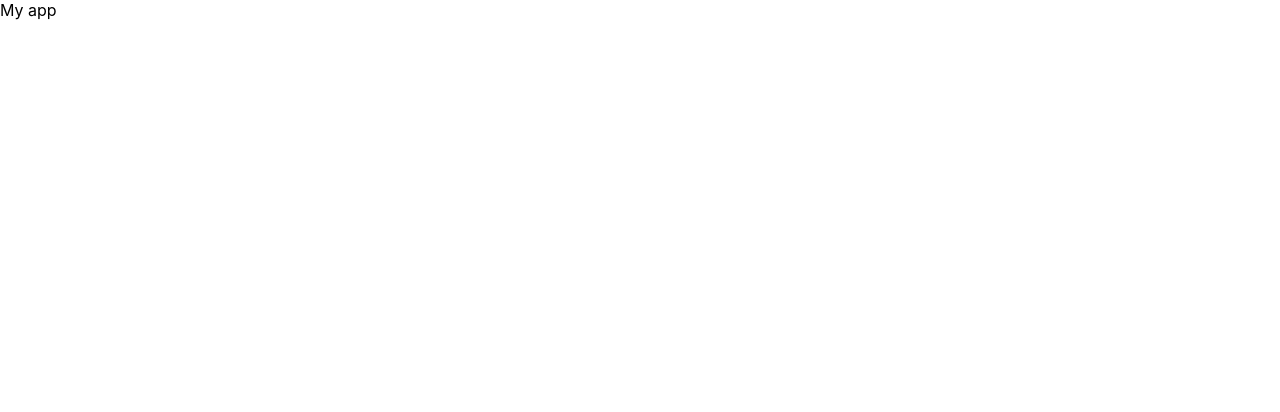
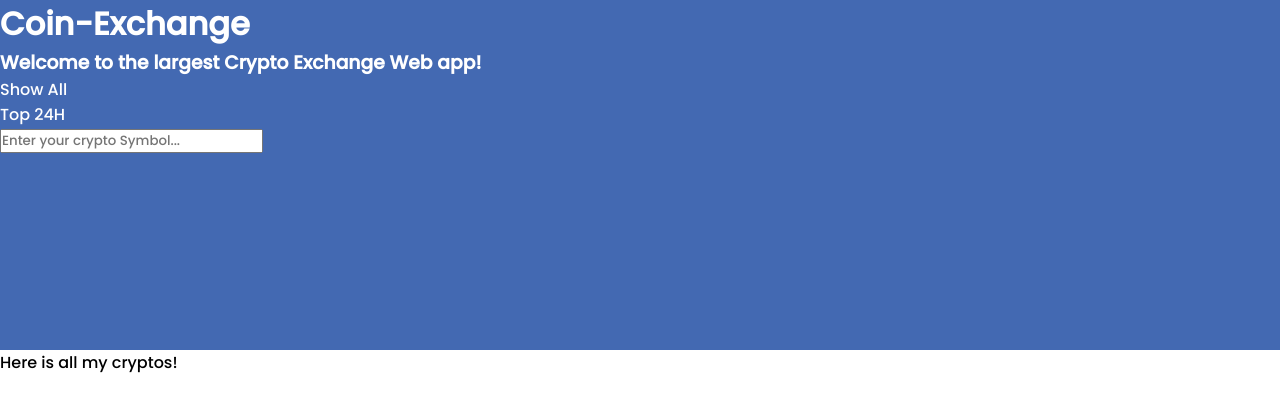
Before and after one commit to Kandy-Peter/crypto-exchange, a React (Create React App) app: page / in a window 1280 px wide. Shown: the top 412 px of the page. Built offline with nearby package versions, Linux system fonts and the light colour scheme.

Commit message:
setup project and add Header

```diff
--- a/src/App.css
+++ /dev/null
@@ -1,38 +0,0 @@
-.App {
-  text-align: center;
-}
-
-.App-logo {
-  height: 40vmin;
-  pointer-events: none;
-}
-
-@media (prefers-reduced-motion: no-preference) {
-  .App-logo {
-    animation: App-logo-spin infinite 20s linear;
-  }
-}
-
-.App-header {
-  background-color: #282c34;
-  min-height: 100vh;
-  display: flex;
-  flex-direction: column;
-  align-items: center;
-  justify-content: center;
-  font-size: calc(10px + 2vmin);
-  color: white;
-}
-
-.App-link {
-  color: #61dafb;
-}
-
-@keyframes App-logo-spin {
-  from {
-    transform: rotate(0deg);
-  }
-  to {
-    transform: rotate(360deg);
-  }
-}
--- a/src/App.js
+++ b/src/App.js
@@ -1,8 +1,11 @@
 import React from 'react';
+import Cryptos from './components/Cryptos';
+import Header from './components/Header';
 
 const App = () => (
   <div className="App">
-    My app
+    <Header />
+    <Cryptos />
   </div>
 );
 
--- a/src/components/Cryptos.js
+++ b/src/components/Cryptos.js
@@ -0,0 +1,9 @@
+import React from 'react';
+
+const Cryptos = () => (
+  <div className="cryptos_row">
+    Here is all my cryptos!
+  </div>
+);
+
+export default Cryptos;
--- a/src/components/Header.js
+++ b/src/components/Header.js
@@ -0,0 +1,15 @@
+import React from 'react';
+
+const Header = () => (
+  <div className="header-conatiner">
+    <h1>Coin-Exchange</h1>
+    <h3>Welcome to the largest Crypto Exchange Web app!</h3>
+    <section>
+      <option>Show All</option>
+      <option>Top 24H</option>
+    </section>
+    <input type="search" placeholder="Enter your crypto Symbol..." />
+  </div>
+);
+
+export default Header;
--- a/src/index.css
+++ /dev/null
@@ -1,13 +0,0 @@
-body {
-  margin: 0;
-  font-family: -apple-system, BlinkMacSystemFont, 'Segoe UI', 'Roboto', 'Oxygen',
-    'Ubuntu', 'Cantarell', 'Fira Sans', 'Droid Sans', 'Helvetica Neue',
-    sans-serif;
-  -webkit-font-smoothing: antialiased;
-  -moz-osx-font-smoothing: grayscale;
-}
-
-code {
-  font-family: source-code-pro, Menlo, Monaco, Consolas, 'Courier New',
-    monospace;
-}
--- a/src/index.js
+++ b/src/index.js
@@ -1,6 +1,6 @@
 import React from 'react';
 import ReactDOM from 'react-dom';
-import './index.css';
+import './styles/index.scss';
 import App from './App';
 
 ReactDOM.render(
--- a/src/redux/cryptos.js/Crypto.js
+++ b/src/redux/cryptos.js/Crypto.js
@@ -17,7 +17,7 @@ export const fecthCryptos = async (dispatch) => {
   dispatch(fetchData(request));
 };
 
-const reducer = (state = initialState, action) => {
+const reducers = (state = initialState, action) => {
   switch (action.type) {
     case FETCH_DATA:
       return {
@@ -28,4 +28,4 @@ const reducer = (state = initialState, action) => {
   }
 };
 
-export default reducer;
+export default reducers;
--- /dev/null
+++ b/src/styles/Header.scss
@@ -0,0 +1,6 @@
+.header-conatiner {
+  background-color: #4369b2;
+  color: #fff;
+  width: 100%;
+  height: 350px;
+}
--- /dev/null
+++ b/src/styles/__settings.scss
@@ -0,0 +1,8 @@
+@import url('https://fonts.googleapis.com/css2?family=Montserrat&family=Poppins:wght@500&display=swap');
+
+* {
+  margin: 0;
+  padding: 0;
+  box-sizing: border-box;
+  font-family: 'Poppins', sans-serif;
+}
--- /dev/null
+++ b/src/styles/index.scss
@@ -0,0 +1,2 @@
+@import './Header.scss';
+@import './_settings';
```
Also changed, not shown: src/redux/ConfigureStore.js (+15 -0 lines), src/bg-header.png (added).
